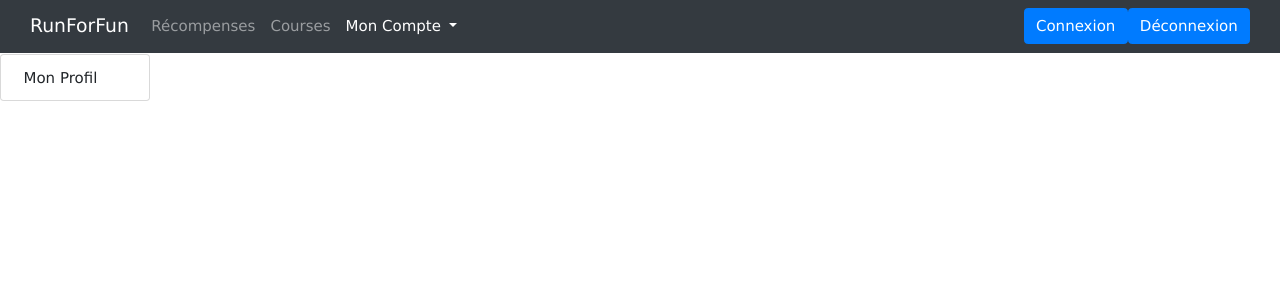
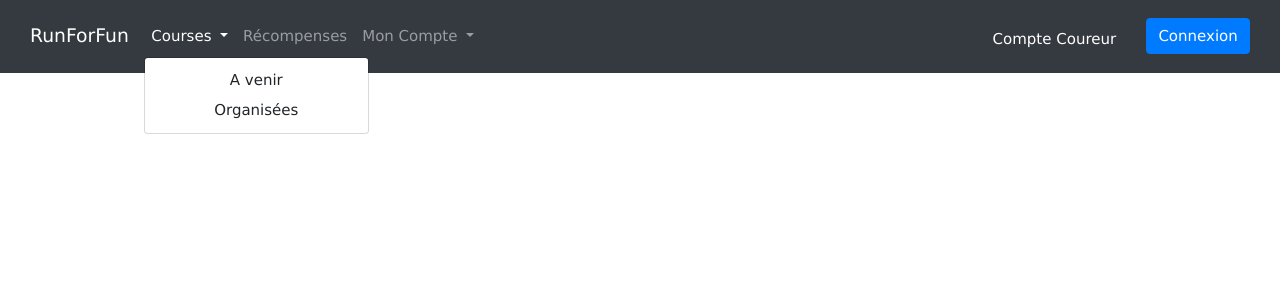
Before and after one commit to L3ALeh/FidelAthle, a Symfony app: template templates/gestion_recompenses/recompenses.html.twig in a window 1280 px wide, after a click on "Courses". Shown: the top 300 px of the page. Run offline with Twig, Linux system fonts and the light colour scheme; the template is opened without the code that fills it, so the values that code supplies are empty; some libraries are stand-ins or nearby versions.

Commit message:
navbar modif

```diff
--- a/src/Controller/RegistrationController.php
+++ b/src/Controller/RegistrationController.php
@@ -20,10 +20,9 @@ class RegistrationController extends AbstractController
         $user = new User();
         $form = $this->createForm(RegistrationFormType::class, $user);
         $form->handleRequest($request);
-        dump($form->get('estOrganisateur'));
         if ($form->isSubmitted() && $form->isValid()) {
             // encode the plain password
-            if($form->get('estOrganisateur')->isChecked())
+            if($form->get('estOrganisateur')->getData())
             {
                 $user->setEstOrganisateur(true);
             }
@@ -43,7 +42,7 @@ class RegistrationController extends AbstractController
             $entityManager->flush();
             // do anything else you need here, like send an email
 
-            return $this->redirectToRoute('home');
+            return $this->redirectToRoute('app_home');
         }
 
         return $this->render('registration/register.html.twig', [
--- a/src/Form/RegistrationFormType.php
+++ b/src/Form/RegistrationFormType.php
@@ -24,6 +24,7 @@ class RegistrationFormType extends AbstractType
             ->add('Adresse')
             ->add('estOrganisateur', CheckboxType::class, [
                 'mapped' => false,
+                'required' => false
             ])
             ->add('plainPassword', PasswordType::class, [
                 // instead of being set onto the object directly,
--- a/src/Security/LoginAuthAuthenticator.php
+++ b/src/Security/LoginAuthAuthenticator.php
@@ -48,7 +48,7 @@ class LoginAuthAuthenticator extends AbstractLoginFormAuthenticator
 
         // For example:
         // return new RedirectResponse($this->urlGenerator->generate('some_route'));
-        return new RedirectResponse($this->urlGenerator->generate('retour'));
+        return new RedirectResponse($this->urlGenerator->generate('app_home'));
     }
 
     protected function getLoginUrl(Request $request): string
--- a/templates/base.html.twig
+++ b/templates/base.html.twig
@@ -22,30 +22,54 @@
       </button>
       <div class="collapse navbar-collapse" id="collapsibleNavbar">
         <ul class="navbar-nav">
+        <div class="dropdown">
+          <li class="nav-item-dropdown">
+            <a class="nav-link dropdown-toggle" id="navbarDropdownMenuLink" role="button" data-toggle="dropdown" aria-haspopup="true" aria-expanded="false">
+              Courses
+            </a>
+            <div id="lescourses" class="dropdown-menu" aria-labelledby="navbarDropdownMenuLink">
+              <a labelledby="lescourses" class="dropdown-item" href="/courses/listes">A venir</a>
+              <a labelledby="lescourses" class="dropdown-item" href="/courses/organisees">Organisées</a>
+            </div>
+          </li>
+          </div>
           <li class="nav-item">
             <a class="nav-link" href="/voirRecompenses">Récompenses </a>
           </li>
-          <li class="nav-item">
-            <a class="nav-link" href="/courses/listes">Courses</a>
-          </li>
+          <div class="dropdown">
           <li class="nav-item-dropdown">
             <a class="nav-link dropdown-toggle" id="navbarDropdownMenuLink" role="button" data-toggle="dropdown" aria-haspopup="true" aria-expanded="false">
             Mon Compte
             </a>
-            <div class="dropdown-menu" aria-labelledby="navbarDropdownMenuLink">
-              <a class="dropdown-item" href="/">Mon Profil</a>
-              <div id="bouton-courses" data="Mes Résultats de Courses">
+            <div id="leprofil" class="dropdown-menu" aria-labelledby="navbarDropdownMenuLink">
+              <a labelledby="leprofil" class="dropdown-item" href="/home">Mon Profil</a>
+              <div labelledby="leprofil" id="bouton-courses" data="Mes Résultats de Courses">
               </div>
               </div>
           </li>
+          </div>
         </ul>
       </div>
-      <form class="d-flex">
-        <button class="btn btn-primary" type="button" href="/" >Connexion</button>
-      </form>
-      <form class="d-flex">
-        <button class="btn btn-primary" type="button">Déconnexion</button>
-      </form>
+      <div class="d-flex" style="margin-right:30px; margin-top:20px">
+        {% if app.user.estOrganisateur %}
+          <p style="color: white">Compte Organisateur</p>
+        {% else %}
+          <p style="color: white">Compte Coureur</p>
+        {% endif %}
+      </div>
+      {% if app.user == null %}
+      <div class="d-flex">
+        <a href="/login">
+          <button class="btn btn-primary" type="button">Connexion</button>
+        </a>
+      </div>
+      {% else %}
+      <div class="d-flex">
+        <a href="/logout">
+          <button class="btn btn-primary" type="button">Déconnexion</button>
+        </a>
+      </div>
+      {% endif %}
       </div>
     </nav>
 {% endblock %}
@@ -56,3 +80,21 @@
         {% block javascripts %}{{ encore_entry_script_tags('app') }}{% endblock %}
     </body>
 </html>
+<style>
+
+.dropdown-menu {
+  position: absolute;
+  top: 100%;
+  z-index: 1000;
+  display: none;
+  float: center;
+  min-width: 15rem;
+  font-size: 1rem;
+  color: #212529;
+  text-align: center;
+  background-color: #fff;
+  background-clip: padding-box;
+  border: 1px solid rgba(0,0,0,0.15);
+  border-radius: 0.25rem;
+}
+</style>
```
Also changed, not shown: assets/js/ListeCourses.vue (+7 -26 lines), src/Controller/ApiController.php (+15 -0 lines), src/Controller/SecurityController.php (+4 -3 lines), 1 other file.
